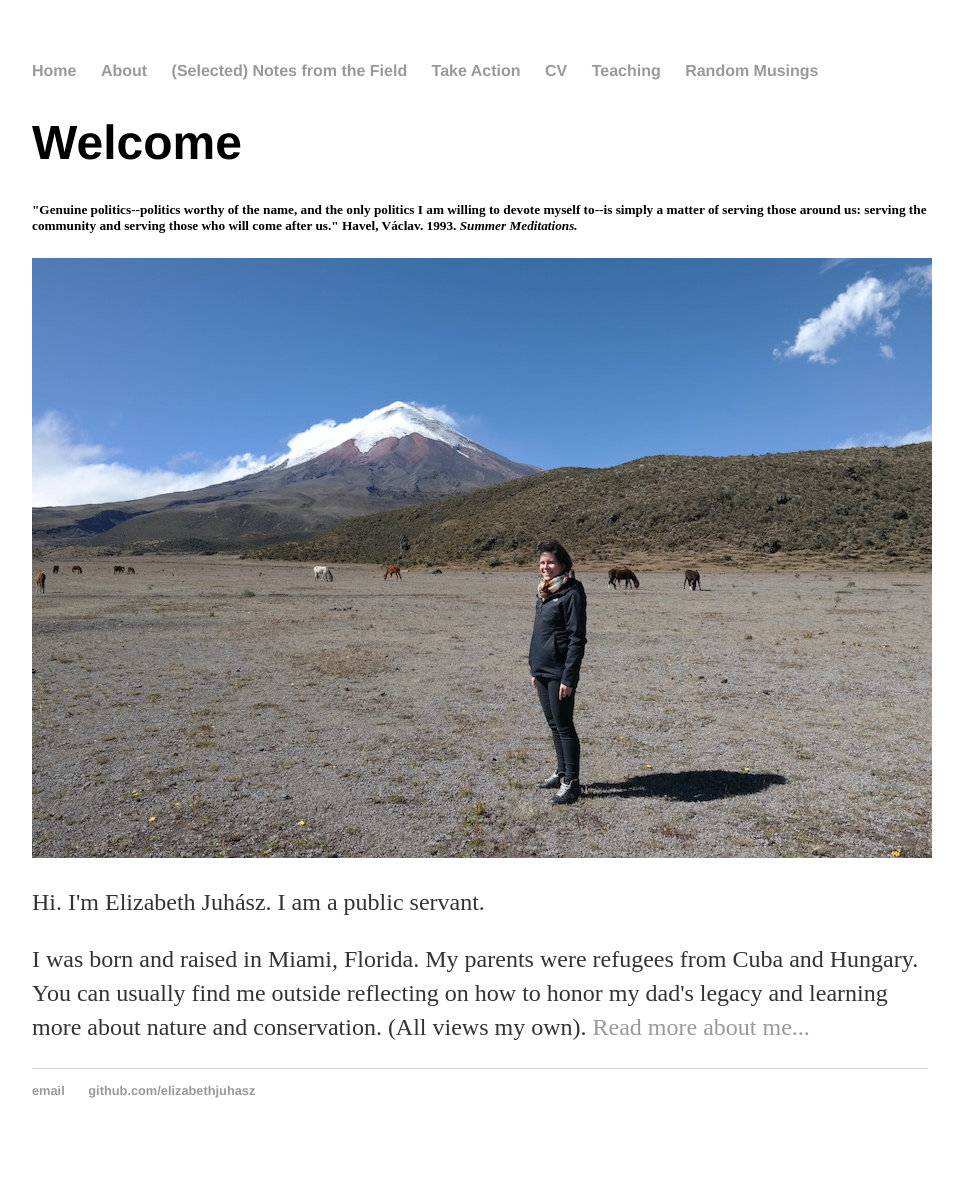
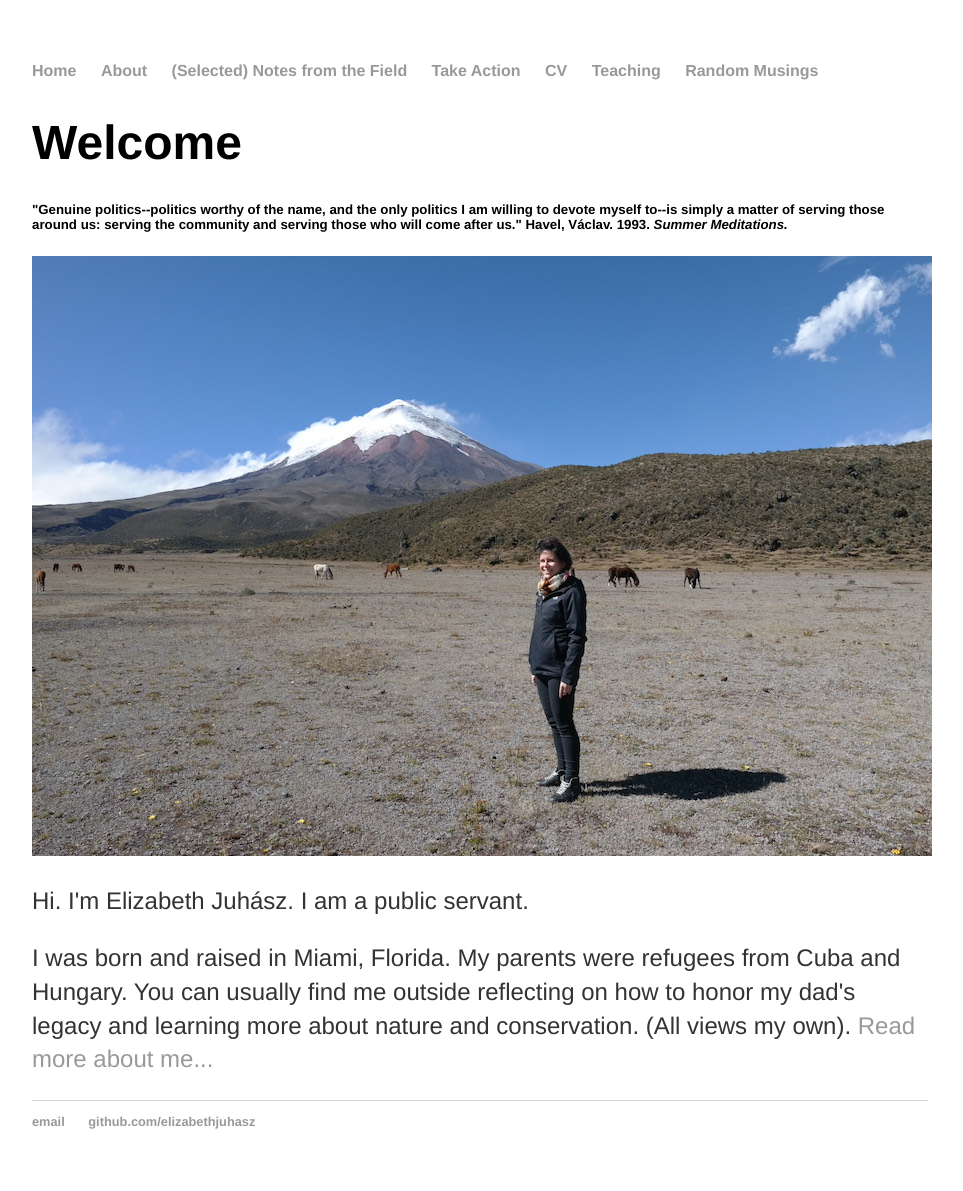
Before and after one commit to elizabethjuhasz/elizabethjuhasz.github.io, a Jekyll site: the page built from index.html, in a window 1280 px wide. Shown: the whole page, without its empty margins (160-1123 px from the left). Built offline with Jekyll 4.4.1, drawn with Linux system fonts in a browser that asks for light colours; Markdown is read by kramdown in place of the engine named in the settings; before the commit the page ends 1160 px from its top, so only the background shows below that.

Commit message:
main.css

```diff
--- a/css/main.css
+++ b/css/main.css
@@ -1,4 +1,5 @@
-body { margin: 60px auto; width: 70%; }
+body { margin: 60px auto; width: 70%; font-family: "PT Sans", 'Helvetica', 'Arial', 'Sans-Serif'; }
+
 
 a { text-decoration: none; color: #999; }
 a:hover { text-decoration: underline; }
```
